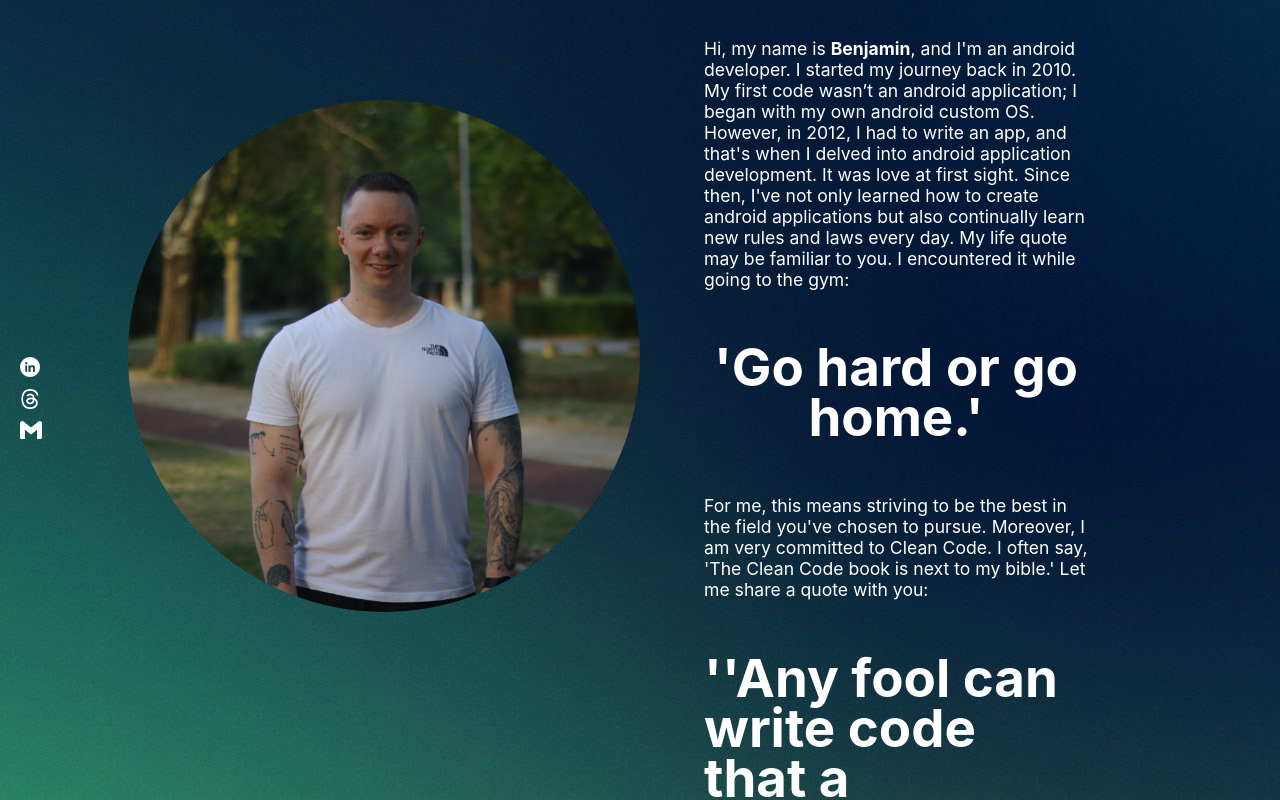
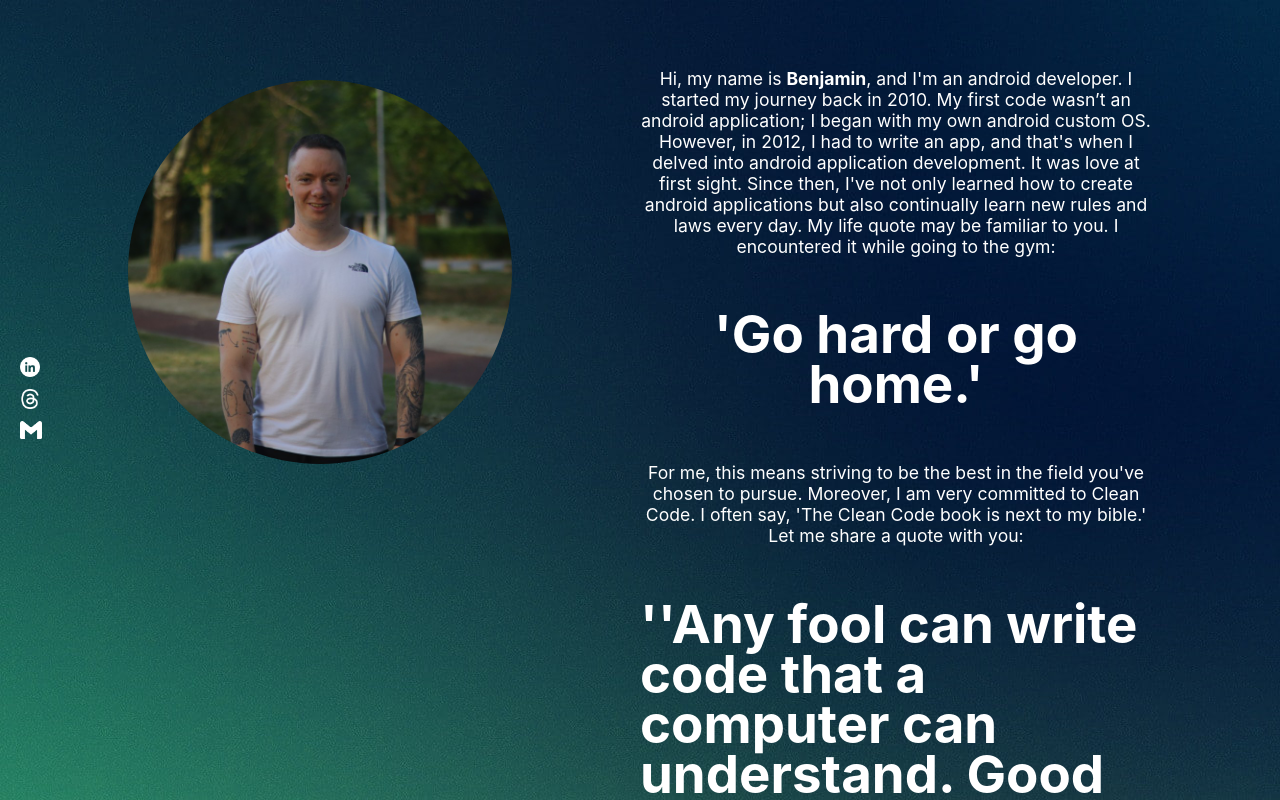
Before and after one commit to Bbeniful/personal_website, a React (Create React App) app: page / in a window 1280 px wide. Built offline with nearby package versions, Linux system fonts and the light colour scheme.

Commit message:
new background

```diff
--- a/src/style/App.css
+++ b/src/style/App.css
@@ -48,5 +48,6 @@
   #main_container{
     background: rgb(5,5,6);
     background: linear-gradient(90deg, rgba(5,5,6,1) 0%, rgba(57,54,54,1) 96%);
+    background-image: url('../assets/bg_4.jpg');
   }
 }
--- a/src/style/main_style.css
+++ b/src/style/main_style.css
@@ -12,7 +12,7 @@
     display: flex;
     justify-content: space-between;
     width: 80%; /* Adjust as needed */
-    margin-top: 20px;
+
   }
 
   .left-section {
@@ -22,7 +22,11 @@
   }
 
   .right-section {
-    width: 60%; /* Adjust as needed */
+    width: 50%; /* Adjust as needed */
+    text-align: center;
+    margin-top: 50px;
+    height: 100%;
+    vertical-align: middle;
   }
 
   /* Styling for image, social links, personal details can be done in their respective components */
@@ -84,8 +88,7 @@
 .personal-details {
   margin-left: 5rem;
   font-size: 1.1rem;
-    width: 30vw; /* Half the viewport width */
-    height: 50vw; /* Maintain a square aspect ratio */
+  text-align: center;
     color: white;
     padding: 10px;
   }
@@ -151,8 +154,8 @@
 
   .image-container {
     margin-top: 5rem;
-    width: 40vw; /* Half the viewport width */
-    height: 40vw; /* Maintain a square aspect ratio */
+    width: 30vw; /* Half the viewport width */
+    height: 30vw; /* Maintain a square aspect ratio */
     overflow: hidden;
     border-radius: 50%;
   }
```
